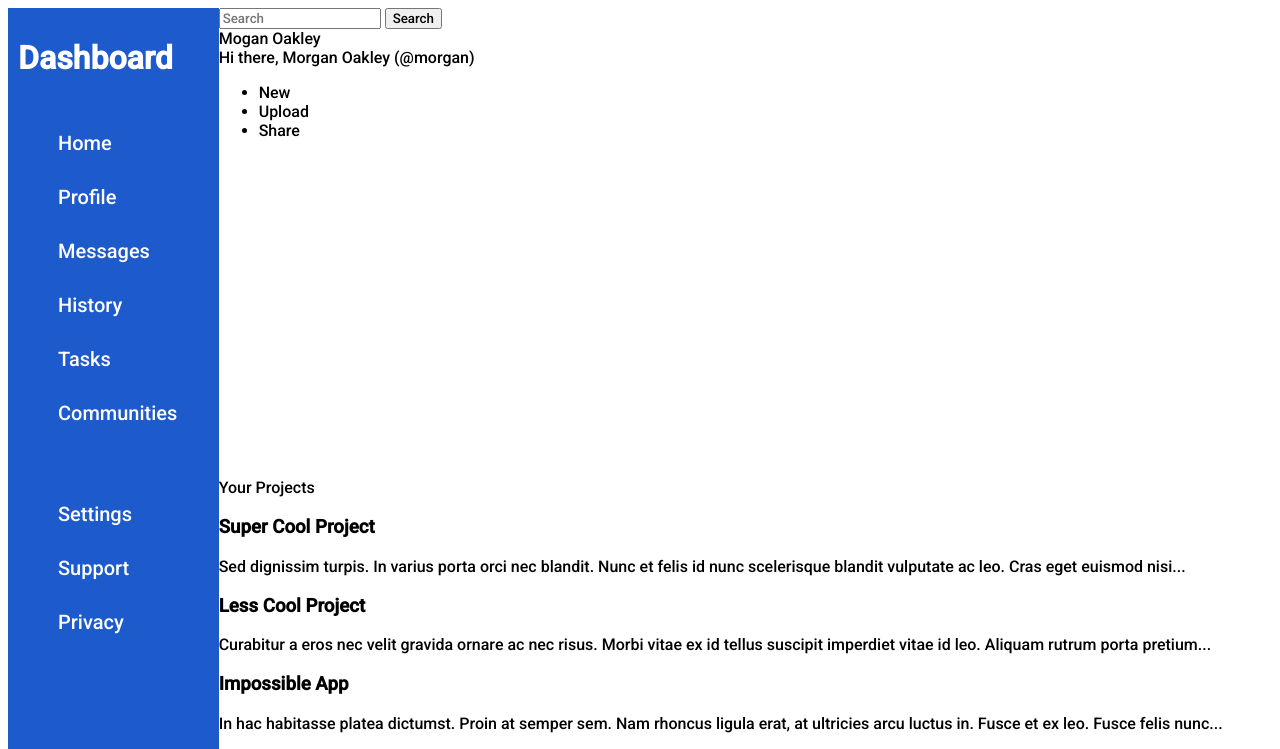
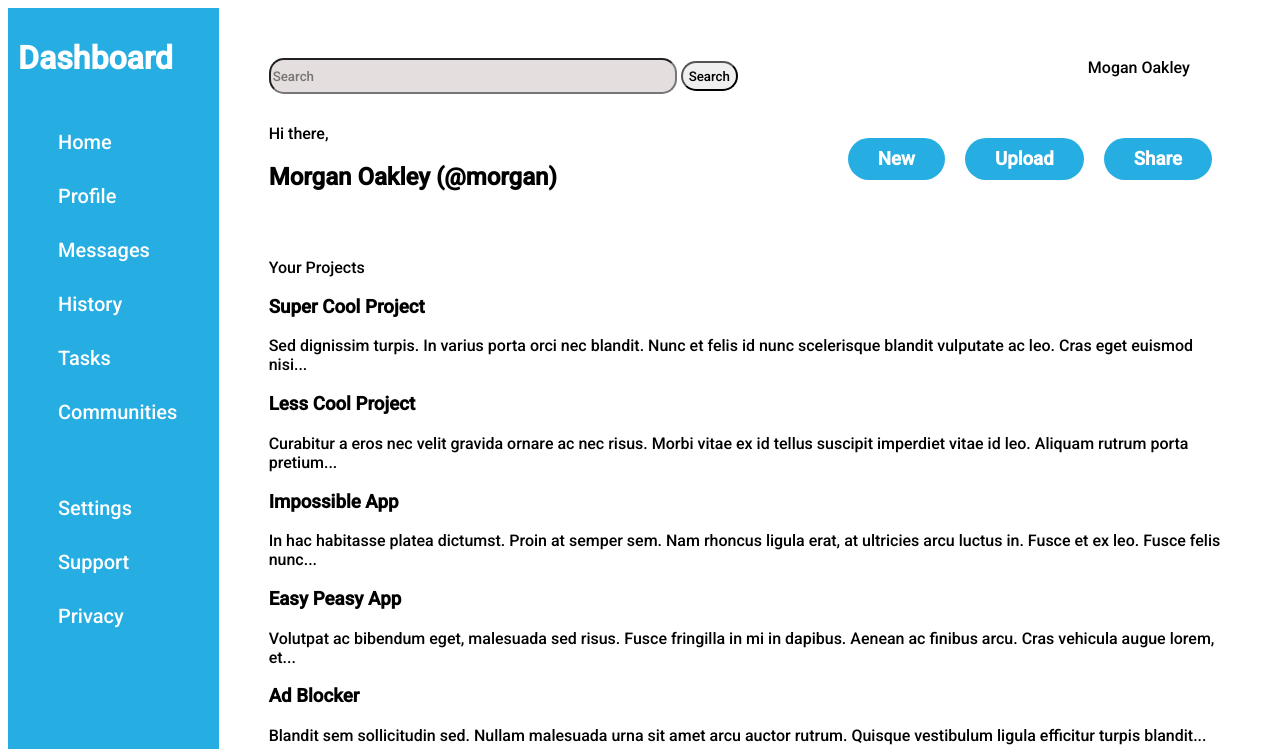
Before and after one commit to causeway-rms/odin-admin-dashboard, a plain HTML site: page index.html in a window 1280 px wide. Shown: the top 749 px of the page. Drawn offline with Linux system fonts and the light colour scheme.

Commit message:
Add initial style to header

```diff
--- a/index.html
+++ b/index.html
@@ -12,17 +12,18 @@
 <body class="container">
     <div class="header">
         <div>
-            <input type="text" placeholder="Search">
+            <input type="text" placeholder="Search" id="searchbar">
             <button>Search</button>
         </div>
-        <div>Mogan Oakley</div>
-        <div>Hi there, Morgan Oakley (@morgan)</div>
-        <div>
-            <ul>
-                <li>New</li>
-                <li>Upload</li>
-                <li>Share</li>
-            </ul>
+        <div class="signin">Mogan Oakley</div>
+        <div class="welcome">
+            <p>Hi there,<p>
+            <h2>Morgan Oakley (@morgan)</h2>
+        </div>
+        <div class="action">
+            <h3>New</h3>
+            <h3>Upload</h3>
+            <h3>Share</h3>
         </div>
     </div>
     <div class="sidebar">
--- a/style.css
+++ b/style.css
@@ -4,19 +4,53 @@
 
 .container {
     display: grid;
-    grid-template-rows: 1fr 1fr 4fr;
+    grid-template-rows: 1fr 4fr;
     grid-template-columns: 1fr 5fr;
 }
 
 .header {
     grid-row: 1/3;
     grid-column: 2/3;
+    display: grid;
+    grid-template: 50px 50px / 5fr 1fr;
+    padding: 50px;
+}
+
+.header #searchbar {
+    height: 30px;
+    width: 400px;
+    border-radius: 15px;
+    background-color: rgb(228, 222, 222);
+}
+
+.header button {
+    height: 30px;
+    border-radius: 15px;
+}
+
+.header .signin {
+    padding-left: 250px;
+}
+
+.header .action {
+    display: grid;
+    grid-template-columns: 1fr 1fr 1fr;
+    padding-top: 20px;
+    padding-bottom: 20px;
+}
+
+.header .action h3 {
+    background-color: rgb(38, 173, 226);
+    color: white;
+    margin: 10px;
+    padding: 10px 30px;
+    border-radius: 50px;
 }
 
 .sidebar {
     grid-row: 1/4;
     grid-column: 1/2;
-    background-color: rgb(29, 90, 204);
+    background-color: rgb(38, 173, 226);
     color: white;
     display: grid;
     grid-template-rows: 1fr 4fr 10fr;
@@ -33,4 +67,5 @@
 .main {
     grid-row: 3/4;
     grid-column: 2/3;
+    padding: 50px;
 }
```
